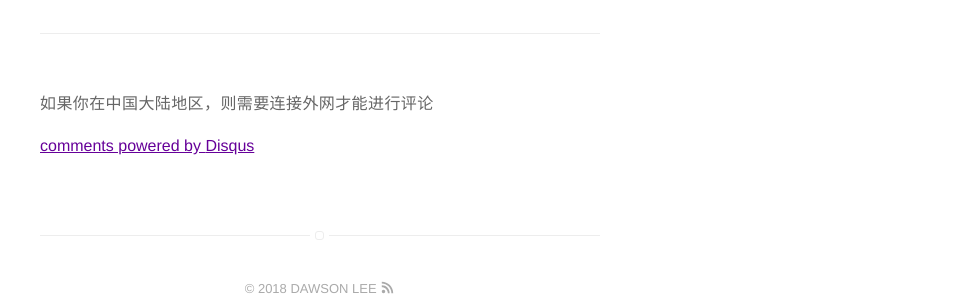
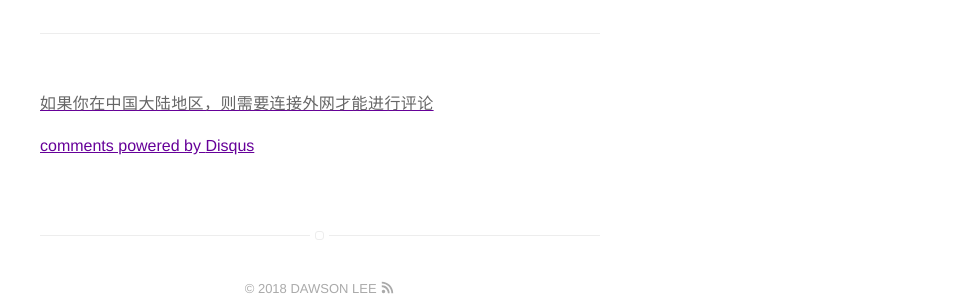
Before and after one commit to dawsonlee1790/dawsonlee1790.github.io, a Jekyll site: the page built from _posts/2018-06-06-IHS计划.md, in a window 1280 px wide. Shown: the part 1058-1358 px from the top of the page, without its empty margins (320-1280 px from the left). Built offline with Jekyll 4.4.1, drawn with Linux system fonts in a browser that asks for light colours; comment, search, counter and statistics services are not loaded.

Commit message:
修改comment

```diff
--- a/_includes/disqus.html
+++ b/_includes/disqus.html
@@ -15,6 +15,8 @@
         })();
     </script>
     <noscript>Please enable JavaScript to view the <a href="http://disqus.com/?ref_noscript">comments powered by Disqus.</a></noscript>
-    <p class="dsq-brlink">如果你在中国大陆地区，则需要连接外网才能进行评论</p>
-    <a href="http://disqus.com" class="dsq-brlink">comments powered by <span class="logo-disqus">Disqus</span></a>
+    <a href="http://disqus.com" class="dsq-brlink">
+        <p>如果你在中国大陆地区，则需要连接外网才能进行评论</p>
+        comments powered by <span class="logo-disqus">Disqus</span>
+    </a>
 </section>
```
